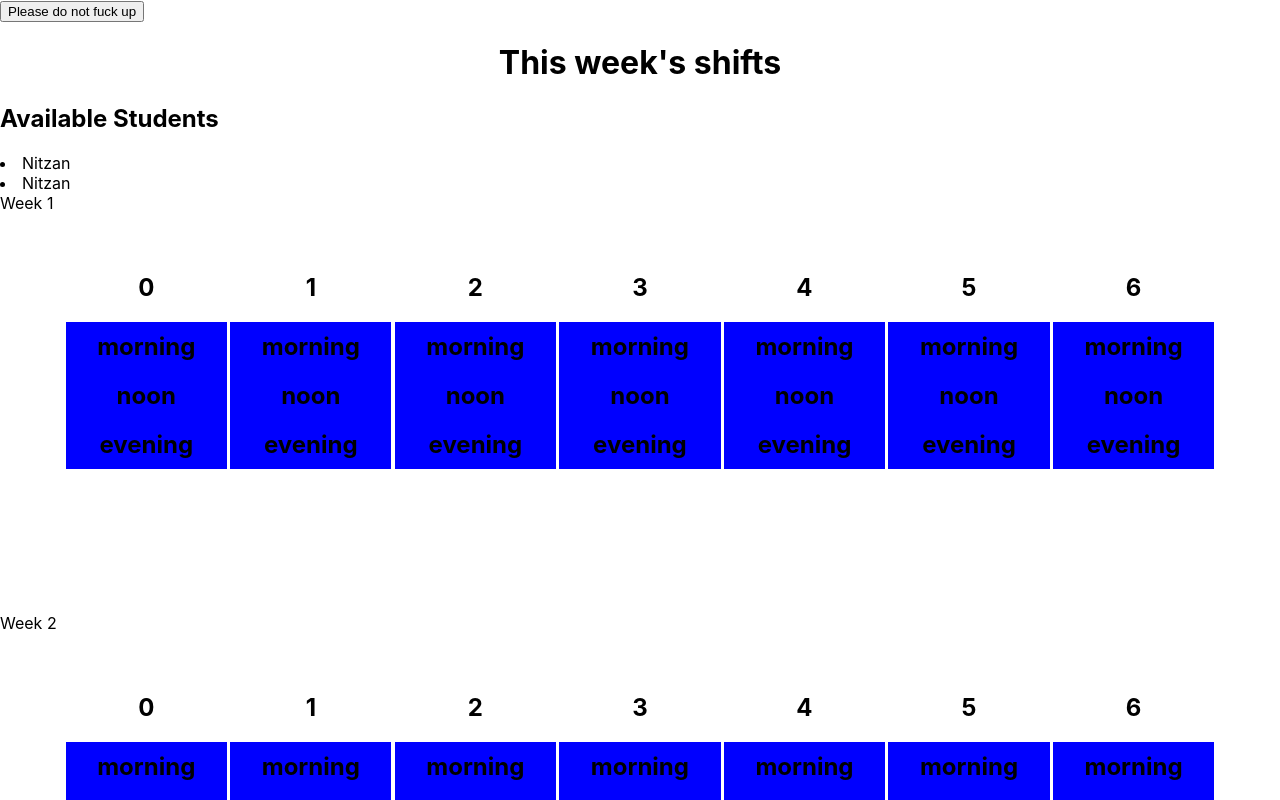
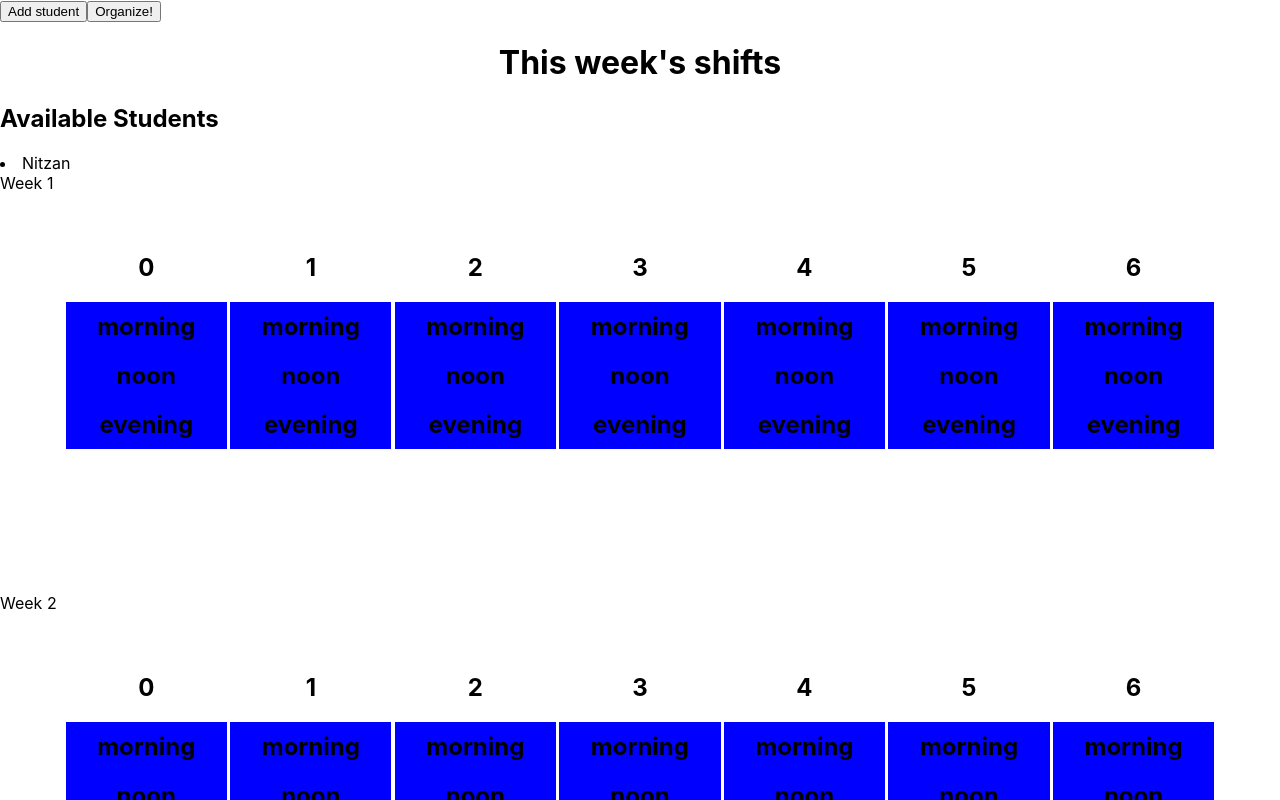
Before and after one commit to listguy/Shift-Organizer, a React (Create React App) app: page / in a window 1280 px wide. Shown: the top 800 px of the page. Built offline with nearby package versions, Linux system fonts and the light colour scheme.

Commit message:
ploished add student functionality. organize button added

```diff
--- a/package.json
+++ b/package.json
@@ -14,6 +14,7 @@
     "react-dom": "^17.0.1",
     "react-scripts": "4.0.1",
     "styled-components": "^5.2.1",
+    "sweetalert2": "^10.12.6",
     "typescript": "^4.1.3",
     "web-vitals": "^0.2.4"
   },
--- a/src/App.tsx
+++ b/src/App.tsx
@@ -8,6 +8,8 @@ import {
 } from "./shift_organizer_modules/utils/interface";
 import ShiftManager from "./shift_organizer_modules/shiftOrginazor";
 import { useEffect, useState } from "react";
+import AddStudent from "./components/AddStudent";
+import Swal, { SweetAlertResult } from "sweetalert2";
 
 const names: string[] = [
   "Nitzan",
@@ -44,33 +46,52 @@ console.log("New SM");
 // const shiftMonth: IOrganizedShiftDay[][] = SM.organize(students);
 // console.log(shiftMonth);
 function App() {
-  const [students, setStudents] = useState<IStudent[]>(SM.students);
+  const [students, setStudents] = useState<IStudent[]>(SM.getAllStudents());
   const [shiftsState, setShiftState] = useState<IOrganizedShiftDay[][]>(
-    SM.shifts
+    SM.getAllShifts()
   );
 
   // Adds a new student to the shift Manager
-  const addStudent: (name: string, sm?: IShiftManager) => IStudent | void = (
+  const addStudent: (name: string, sm?: IShiftManager) => IStudent | boolean = (
     name: string,
     sm: IShiftManager = SM
   ) => {
     try {
       const newStudent: IStudent = sm.addStudent(name)!;
-      setStudents((prev: IStudent[]) => prev.concat([newStudent]));
+      setStudents(sm.getAllStudents());
       return newStudent;
     } catch (e) {
-      alert("Student with this name already exists!");
+      return false;
+    }
+  };
+
+  const organizeShifts: () => void = () => {
+    if (students.length < 7) {
+      Swal.fire({
+        title: "Hey!",
+        text: `Only ${students.length} ${
+          students.length > 1 ? "students are" : "student is"
+        } saved in the system. Procceed?`,
+        showDenyButton: true,
+        confirmButtonText: "Yes",
+        denyButtonText: "No",
+      }).then((result: SweetAlertResult) => {
+        if (result.isConfirmed) {
+          SM.organize();
+          setShiftState(SM.getAllShifts());
+        }
+      });
     }
   };
 
   useEffect(() => {
-    //@ts-ignore
     addStudent("Nitzan");
   }, []);
 
   return (
     <>
-      <button onClick={() => addStudent("Asaf")}>Please do not fuck up</button>
+      <AddStudent addFunction={addStudent} />
+      <button onClick={organizeShifts}>Organize!</button>
       <h1 style={{ textAlign: "center" }}>This week's shifts</h1>
       <h2>Available Students</h2>
       <div>
--- /dev/null
+++ b/src/components/AddStudent.tsx
@@ -0,0 +1,36 @@
+import React, { useCallback } from "react";
+import Swal from "sweetalert2";
+import {
+  IShiftManager,
+  IStudent,
+} from "../shift_organizer_modules/utils/interface";
+
+export default function AddStudent({
+  addFunction,
+}: {
+  addFunction: (name: string, sm?: IShiftManager) => IStudent | boolean;
+}) {
+  const promptModal = useCallback(async () => {
+    const { value: name } = await Swal.fire({
+      title: "Enter New Student's Name",
+      input: "text",
+      showCancelButton: true,
+      inputPlaceholder: "Name...",
+      inputValidator: (name: string) => {
+        if (!name) return "Please enter a valid name";
+        return null;
+      },
+    });
+
+    if (name) {
+      const sucess: boolean | IStudent = addFunction(name);
+      if (sucess) {
+        Swal.fire("Woohoo!", `Student ${name} added!`, "success");
+      } else {
+        Swal.fire("Oops..", `Student ${name} alredy exists!`, "error");
+      }
+    }
+  }, []);
+
+  return <button onClick={promptModal}>Add student</button>;
+}
--- a/src/shift_organizer_modules/shiftOrginazor.js
+++ b/src/shift_organizer_modules/shiftOrginazor.js
@@ -28,6 +28,9 @@ class ShiftManager {
     getStudent(name) {
         return this.students.find((student) => student.name === name);
     }
+    getAllStudents() {
+        return this.students.slice();
+    }
     addPreferenceToStudent(name, available, shift) {
         const student = this.students.find((student) => student.name === name);
         if (!student) {
@@ -54,12 +57,19 @@ class ShiftManager {
         // );
         return this.shifts[week - 1][day - 1].getShiftByTime(time);
     }
+    getAllShifts() {
+        return this.shifts.slice();
+    }
     assignStudentToShift(student, shift) {
         shift.assignStudent(student);
     }
-    organize(students, weeks = 4) {
+    organize() {
         // if (students.length < 7) throw new Error("at least 7 students are needed!");
-        const shifts = this.cloneShifts();
+        const shifts = this.shifts;
+        const students = this.students;
+        // console.log(students);
+        // console.log(this.getAllStudents());
+        // console.log(shifts);
         const availablePreferences = [];
         const unavailablePreferences = [];
         // will help to keep track of the students number of shifts
@@ -103,9 +113,11 @@ class ShiftManager {
         });
         // assign all other students to shifts
         //min conflicts
-        console.log("the shifts!");
-        console.log(this.shifts);
-        return minConflicts(shifts, students, 200);
+        // console.log("the shifts!");
+        // console.log(this.shifts);
+        const organizedShifts = minConflicts(shifts, students, 200);
+        this.shifts = organizedShifts;
+        return organizedShifts;
     }
     initShifts() {
         this.shifts = [0, 1, 2, 3].map((week) => [0, 1, 2, 3, 4, 5, 6].map((day) => {
@@ -148,7 +160,7 @@ function minConflicts(csp, students, maxSteps) {
     let current = csp;
     for (let i = 1; i < maxSteps; i++) {
         // debugger;
-        console.log(i);
+        // console.log(i);
         if (shiftsAreOrganized(current))
             return current;
         let randomConflict = getRandomConflict(csp);
@@ -192,9 +204,9 @@ function getRandomConflict(csp) {
     let availableShifts = lodash_1.flatMapDepth(csp, (shiftWeek) => shiftWeek.map((shiftDay) => shiftDay.getAllShifts()), 2).filter((shift) => !shift.chosen);
     if (!availableShifts.length) {
         availableShifts = lodash_1.flatMapDepth(csp, (shiftWeek) => shiftWeek.map((shiftDay) => shiftDay.getAllShifts()), 2).filter((shift) => getConflicts(shift.chosen, shift) >= 4.5);
-        console.log("happend");
+        // console.log("happend");
     }
-    console.log(availableShifts.length);
+    // console.log(availableShifts.length);
     return availableShifts[Math.floor(Math.random() * availableShifts.length)];
 }
 function minimizeConflictsIn(conflictedShift, students) {
@@ -203,7 +215,7 @@ function minimizeConflictsIn(conflictedShift, students) {
         return { conflicts: getConflicts(student, conflictedShift), student };
     });
     const leastConflictedStudent = conflictsOfStudents.sort((a, b) => a.conflicts - b.conflicts)[0];
-    console.log(leastConflictedStudent);
+    // console.log(leastConflictedStudent);
     return leastConflictedStudent.student;
 }
 function getConflicts(student, shift) {
--- a/src/shift_organizer_modules/utils/interface.ts
+++ b/src/shift_organizer_modules/utils/interface.ts
@@ -50,11 +50,13 @@ export interface IOrganizedShiftDay {
 export interface IShiftManager {
   shifts: IOrganizedShiftDay[][];
   students: IStudent[];
-  organize(students: IStudent[], weeks: number): IOrganizedShiftDay[][]; // remove students from organize
+  organize(): IOrganizedShiftDay[][]; // remove students from organize
   addStudent(name: string): IStudent | undefined;
   removeStudent(name: string): void;
   getStudent(name: string): IStudent | undefined;
+  getAllStudents(): IStudent[];
   getShift(day: number, week: number, time: string): IShift | undefined;
+  getAllShifts(): IOrganizedShiftDay[][];
   assignStudentToShift(student: IStudent, shift: IShift): void;
   addPreferenceToStudent(name: string, available: boolean, shift: IShift): void;
   removePreferenceFromStudent(name: string, shift: IShift): void;
```
Also changed, not shown: src/shift_organizer_modules/shiftOrginazor.ts (+27 -9 lines), 2 other files (tests, documents, lock files or other folders).
